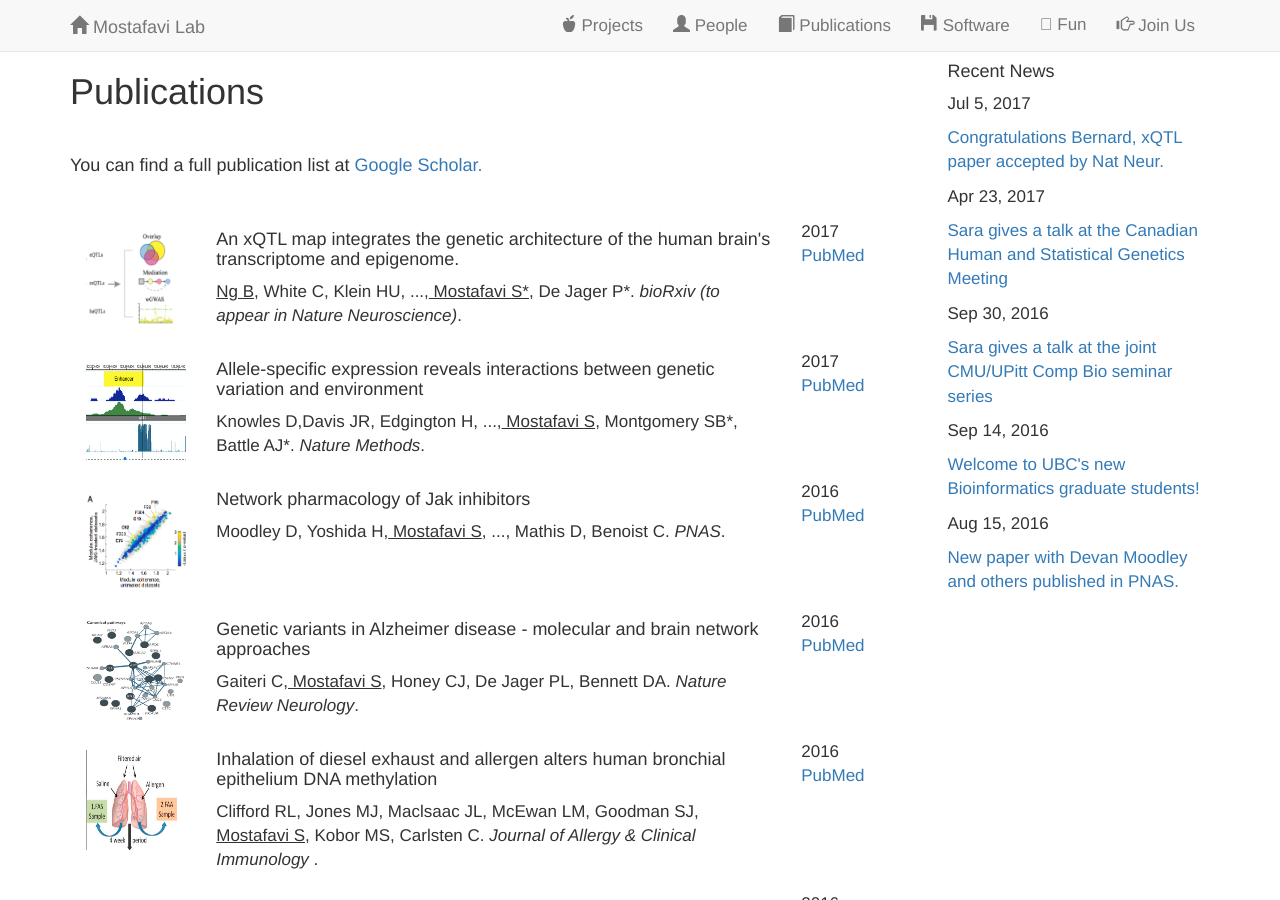
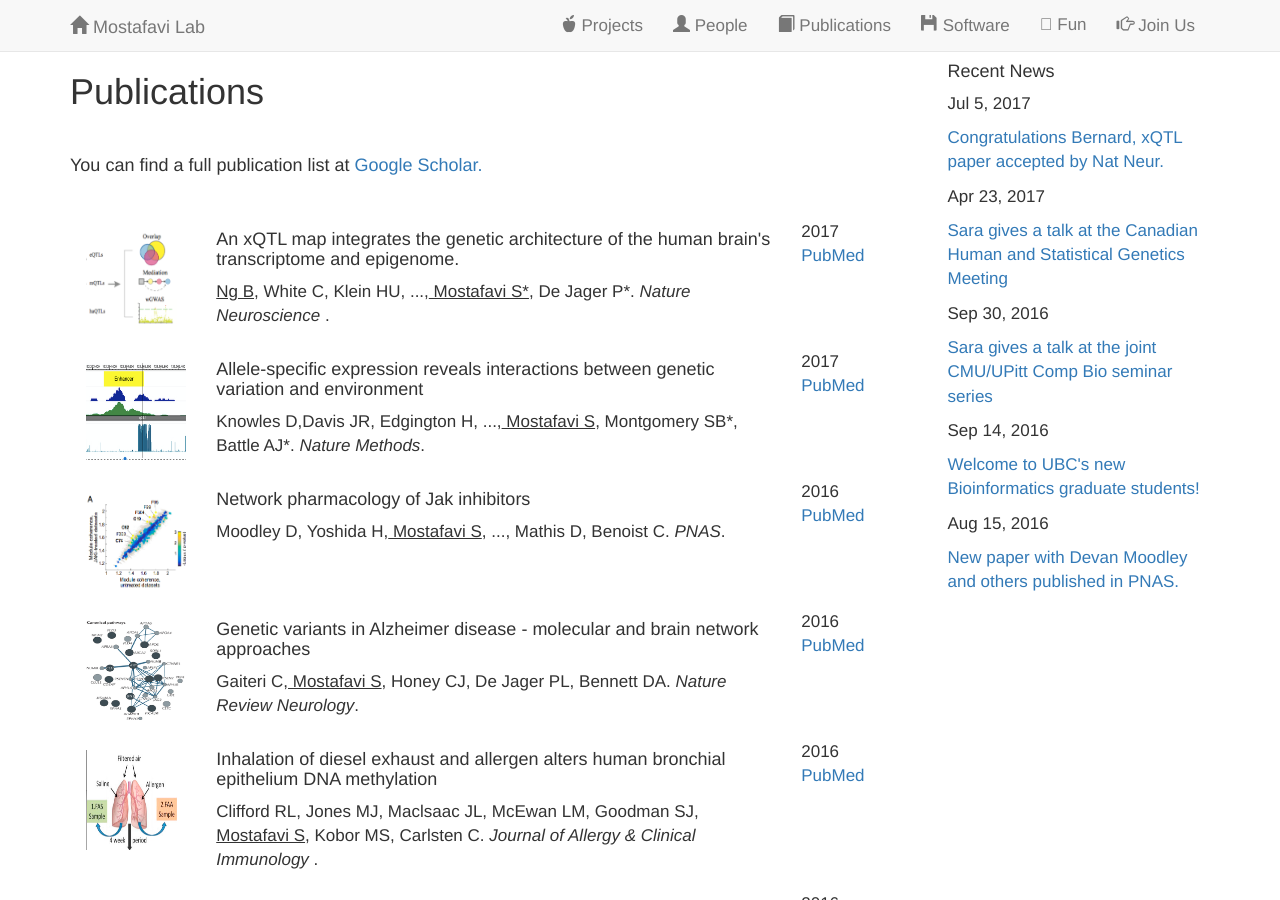
Before and after one commit to saramostafavi/saramostafavi.github.io, a Jekyll site: the page built from publications.html, in a window 1280 px wide and 900 px high. Built offline with Jekyll 4.4.1, drawn with Linux system fonts in a browser that asks for light colours; nearby versions of some CDN libraries; a style sheet for code colours, icons or effects is not loaded.

Commit message:
updated pub

```diff
--- a/_data/publications.yml
+++ b/_data/publications.yml
@@ -2,7 +2,7 @@
 - title: >
     An xQTL map integrates the genetic architecture of the human brain's transcriptome and epigenome.
   author: >
-    <u>Ng B</u>, White C, Klein HU, ...,<u> Mostafavi S*</u>, De Jager P*. <I>bioRxiv (to appear in Nature Neuroscience)</I>.
+    <u>Ng B</u>, White C, Klein HU, ...,<u> Mostafavi S*</u>, De Jager P*. <I>Nature Neuroscience </I>.
   image: ../images/xQTL.png
   year: 2017
   repo:
```
